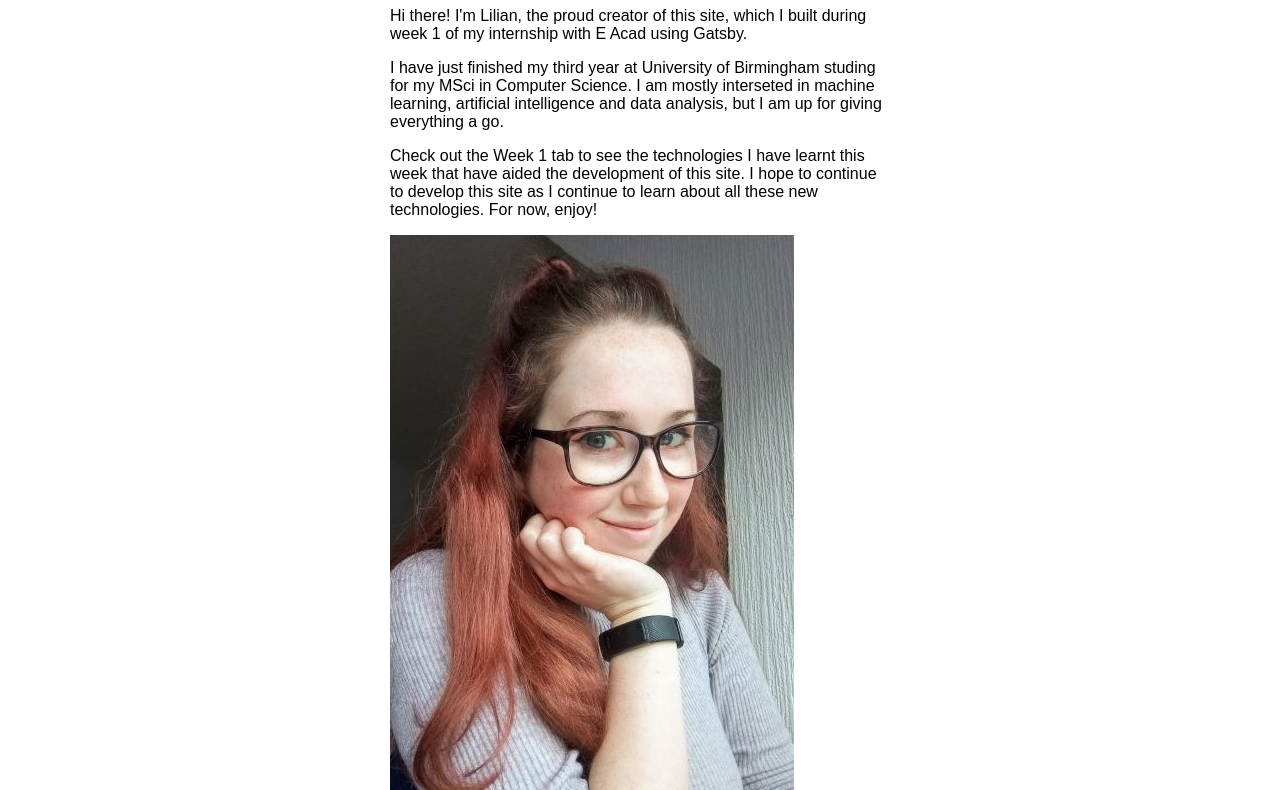
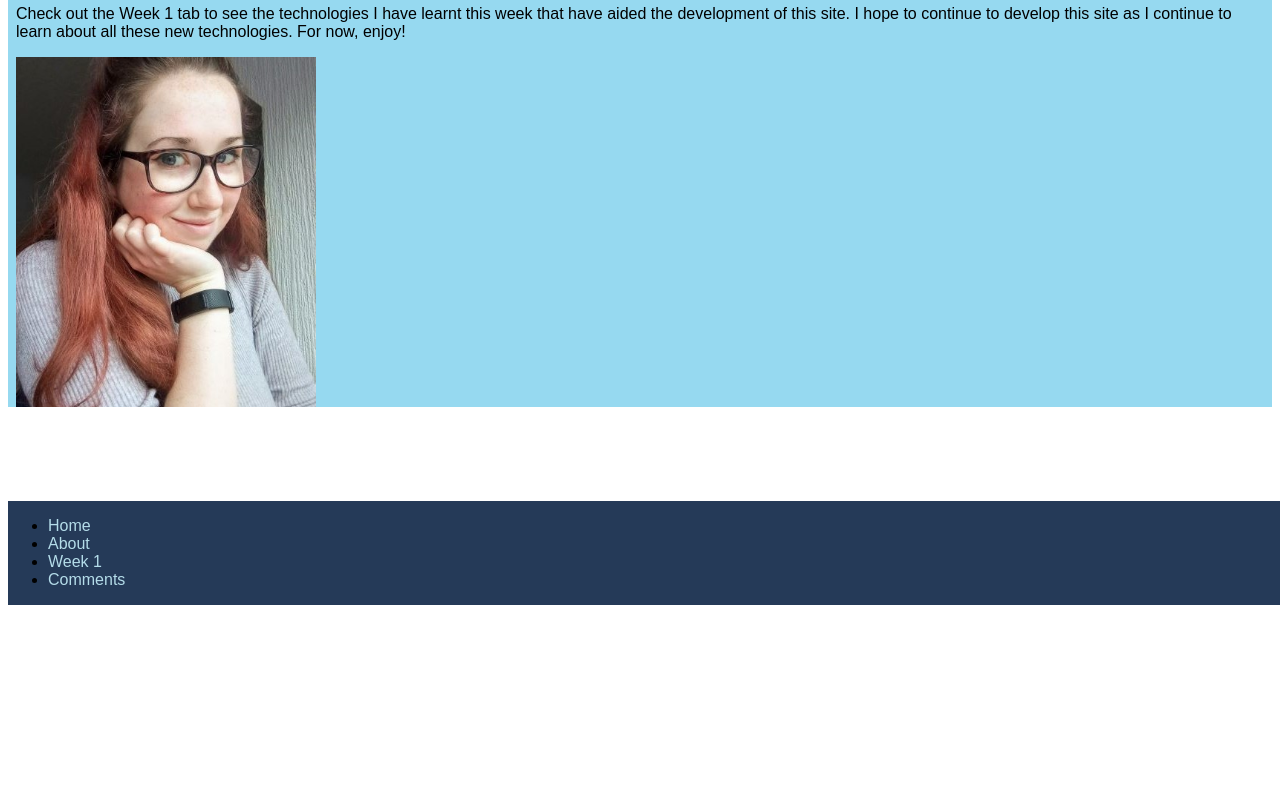
Before and after one commit to lbb712/my-first-gatsby-site, a Gatsby site: page /about in a window 1280 px wide. Shown: the part 195-985 px from the top of the page. After the commit the page ends 800 px from the top, so only its background shows below. Built offline with nearby package versions, Linux system fonts and the light colour scheme; Gatsby itself is replaced by a stand-in of ours.

Commit message:
Updated CSS

```diff
--- a/src/components/layout.js
+++ b/src/components/layout.js
@@ -5,7 +5,8 @@ import {
     heading,
     navLinks,
     navLinkItem,
-    navLinkText,
+    header,
+    footer,
     siteTitle,
 } from './layout.module.css'
 
@@ -19,36 +20,41 @@ const Layout = ({ pageTitle, children }) => {
       }
     }
   `)
+
   return (
     <main className={container}>
       <title>{pageTitle} | {data.site.siteMetadata.title}</title>
-      <p className={siteTitle}>{data.site.siteMetadata.title}</p>
+      <header className={header}>
         <nav>
-        <ul className={navLinks}>
-          <li className={navLinkItem}>
-            <Link to="/" className={navLinkText}>
+          <ul>
+            <li className={navLinkItem} list-style="none" float="left">
+              <a href="/" className={navLinks}>
                 Home
-            </Link>
+              </a>
             </li>
-          <li className={navLinkItem}>
-            <Link to="/about" className={navLinkText}>
+            <li className={navLinkItem} list-style="none" float="left">
+              <a href="/about" className={navLinks}>
                 About
-            </Link>
+              </a>
             </li>
-          <li className={navLinkItem}>
-            <Link to="/week1" className={navLinkText}>
+            <li className={navLinkItem} list-style="none" float="left">
+              <a href="/week1" className={navLinks}>
                 Week 1
-            </Link>
+              </a>
             </li>
-          <li className={navLinkItem}>
-            <Link to="/test" className={navLinkText}>
+            <li className={navLinkItem} list-style="none" float="left">
+              <a href="/test" className={navLinks}>
                 Comments
-            </Link>
+              </a>
             </li>
           </ul>
         </nav>
+      </header>
+      <body>
+        <p className={siteTitle}>{data.site.siteMetadata.title}</p>
         <h1 className={heading}>{pageTitle}</h1>
         {children}
+      </body>
     </main>
   )
 }
--- a/src/components/layout.module.css
+++ b/src/components/layout.module.css
@@ -1,26 +1,87 @@
 .container {
-    margin: auto;
-    max-width: 500px;
     font-family: sans-serif;
+    background-color: rgb(150, 217, 240);
+    max-width: auto;
+    width: 100%;
+    height: 100%;
+    top: 0;
   }
 
   .heading {
     color: rebeccapurple;
+    text-align: center;
   }
   .nav-links {
+    padding-left: 0;
+    list-style: none;
+    display: flex;
+  }
+  .header {
+    list-style-type: none;
+    overflow: hidden;
+    background-color: rgb(37, 58, 88);
+    position: fixed;
+    bottom: 0;
+    width: 100%;
     display: flex;
     list-style: none;
-    padding-left: 0;
   }
+
+  .footer{
+    list-style-type: none;
+    overflow: hidden;
+    background-color: rgb(37, 58, 88);
+    position: fixed;
+    width: 100%;
+    display: flex;
+    text-align: center;
+  }
+
+  li a {
+    float:left;
+    color: rgb(180, 220, 233);
+    text-align: center;
+    text-decoration: none;
+    display: flex;
+    list-style: none;
+  }
+
+  /* Change the link color to #111 (black) on hover */
+  li a:hover {
+    background-color: #111;
+  }
+
+  li:last-child {
+    border-right: none;
+  }
+
+  .active {
+    background-color: #04AA6D;
+  }
+
   .nav-link-item {
     padding-right: 2rem;
+    padding-left: 2rem;
+    text-align: center;
   }
   .nav-link-text {
-    color: black;
+    color: rgb(180, 220, 233);
+    float:left;
   }
 
   .site-title {
     font-size: 3rem;
     color: gray;
     font-weight: 700;
+    text-align: center;
+    padding: 100px, 50px, 100px, 50px;
   }
+
+  .img_display{
+    display: block;
+    margin-left: auto;
+    margin-right: auto;
+    padding: 25px 50px 25px 50px;
+    max-height: 500px;
+    max-width: 200px;
+  }
--- a/src/pages/about.js
+++ b/src/pages/about.js
@@ -2,6 +2,9 @@
 import * as React from 'react'
 import Layout from '../components/layout'
 import { StaticImage } from 'gatsby-plugin-image'
+import {
+  img_display,
+} from '../components/layout.module.css'
 
 // Step 2: Define your component
 const AboutPage = () => {
@@ -10,7 +13,7 @@ const AboutPage = () => {
       <p>Hi there! I'm Lilian, the proud creator of this site, which I built during week 1 of my internship with E Acad using Gatsby.</p>
       <p>I have just finished my third year at University of Birmingham studing for my MSci in Computer Science. I am mostly interseted in machine learning, artificial intelligence and data analysis, but I am up for giving everything a go.</p>
       <p>Check out the Week 1 tab to see the technologies I have learnt this week that have aided the development of this site. I hope to continue to develop this site as I continue to learn about all these new technologies. For now, enjoy!</p>
-      <StaticImage
+      <StaticImage className={img_display}
         alt="Close up picture of Lily, the author of this webpage. She has long red/brown hair and is wearing glasses. "
         src="../images/lily.jpg"
       />
--- a/src/pages/index.js
+++ b/src/pages/index.js
@@ -2,13 +2,16 @@
 import * as React from 'react'
 import Layout from '../components/layout'
 import { StaticImage } from 'gatsby-plugin-image'
+import {
+  img_display,
+} from '../components/layout.module.css'
 
 // Step 2: Define your component
 const IndexPage = () => {
   return (
     <Layout pageTitle="Home">
     <p>Hi everyone! Welcome to my first gatsby site. I'm making this by following the Gatsby Tutorial. Check out the other pages for more information.</p>
-    <StaticImage
+    <StaticImage className={img_display}
       alt="Image of code on a computer screen"
       src="../images/Computer-Code.jpeg"
     />
--- a/src/pages/week1.js
+++ b/src/pages/week1.js
@@ -2,6 +2,10 @@ import * as React from 'react'
 import { graphql } from 'gatsby'
 import Layout from '../components/layout'
 import { StaticImage } from 'gatsby-plugin-image'
+import {
+  img_display,
+} from '../components/layout.module.css'
+
 
 const BlogPage = ({ data }) => {
   return (
@@ -16,7 +20,7 @@ const BlogPage = ({ data }) => {
         ))
       }
       </ul>
-      <StaticImage
+      <StaticImage className={img_display}
       alt="Image of two cartoon construction workers wearing hard-hats. One is holding a sign saying coming soon. The other is sat between a traffic cone and a sign using a laptop. "
       src="../images/Under-Construction.jpg"
     />
```
Also changed, not shown: src/pages/test.js (+5 -2 lines), src/images/smiley.png (added). Lines whose indentation alone changed are shown as unchanged.
